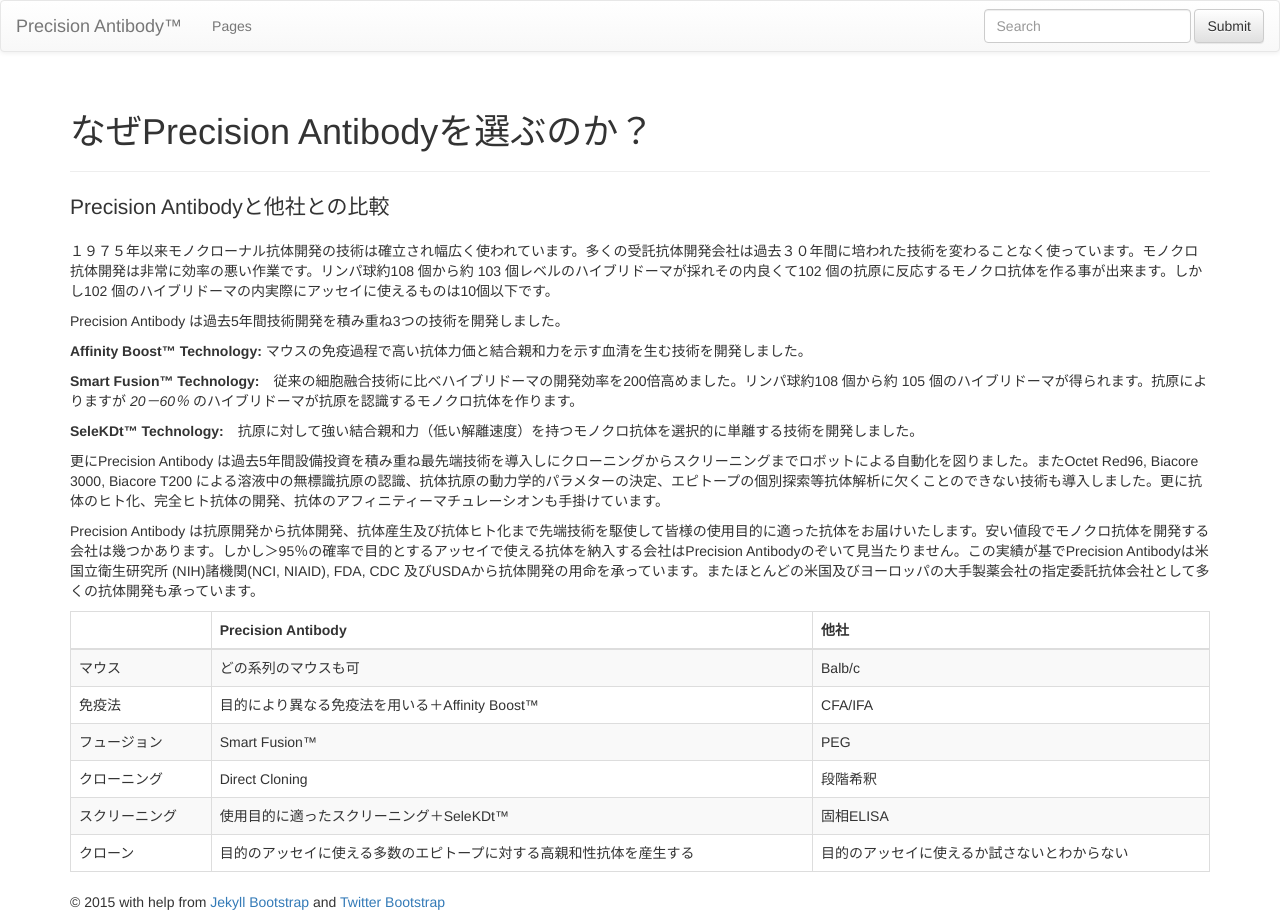
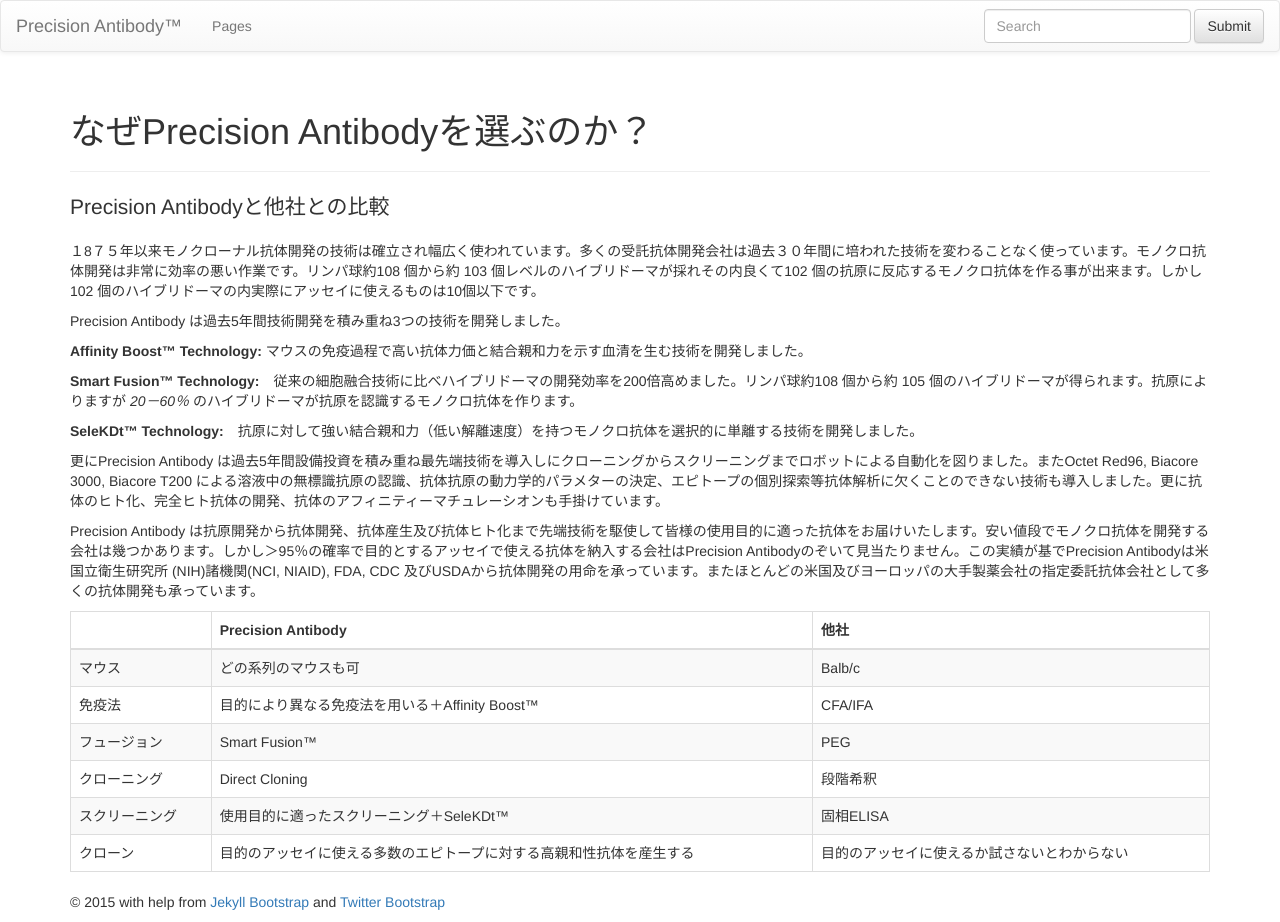
Before and after one commit to precisionantibody-jp/precisionantibody-jp.github.io, a Jekyll site: the page built from pages/01-why-choose-precision-antibody/index.md, in a window 1280 px wide. Built offline with Jekyll 4.4.1, drawn with Linux system fonts in a browser that asks for light colours; nearby versions of some CDN libraries; library files that are not in the unit come from our copies.

Commit message:
1975 to 1875

```diff
--- a/pages/01-why-choose-precision-antibody/index.md
+++ b/pages/01-why-choose-precision-antibody/index.md
@@ -1,12 +1,13 @@
 ---
 layout: page
 title: なぜPrecision Antibodyを選ぶのか？
+published: true
 ---
 
 Precision Antibodyと他社との比較
 {:.lead}
 
-１９７５年以来モノクローナル抗体開発の技術は確立され幅広く使われています。多くの受託抗体開発会社は過去３０年間に培われた技術を変わることなく使っています。モノクロ抗体開発は非常に効率の悪い作業です。リンパ球約108 個から約 103 個レベルのハイブリドーマが採れその内良くて102 個の抗原に反応するモノクロ抗体を作る事が出来ます。しかし102 個のハイブリドーマの内実際にアッセイに使えるものは10個以下です。
+１8７５年以来モノクローナル抗体開発の技術は確立され幅広く使われています。多くの受託抗体開発会社は過去３０年間に培われた技術を変わることなく使っています。モノクロ抗体開発は非常に効率の悪い作業です。リンパ球約108 個から約 103 個レベルのハイブリドーマが採れその内良くて102 個の抗原に反応するモノクロ抗体を作る事が出来ます。しかし102 個のハイブリドーマの内実際にアッセイに使えるものは10個以下です。
 
 Precision Antibody は過去5年間技術開発を積み重ね3つの技術を開発しました。
 
```
